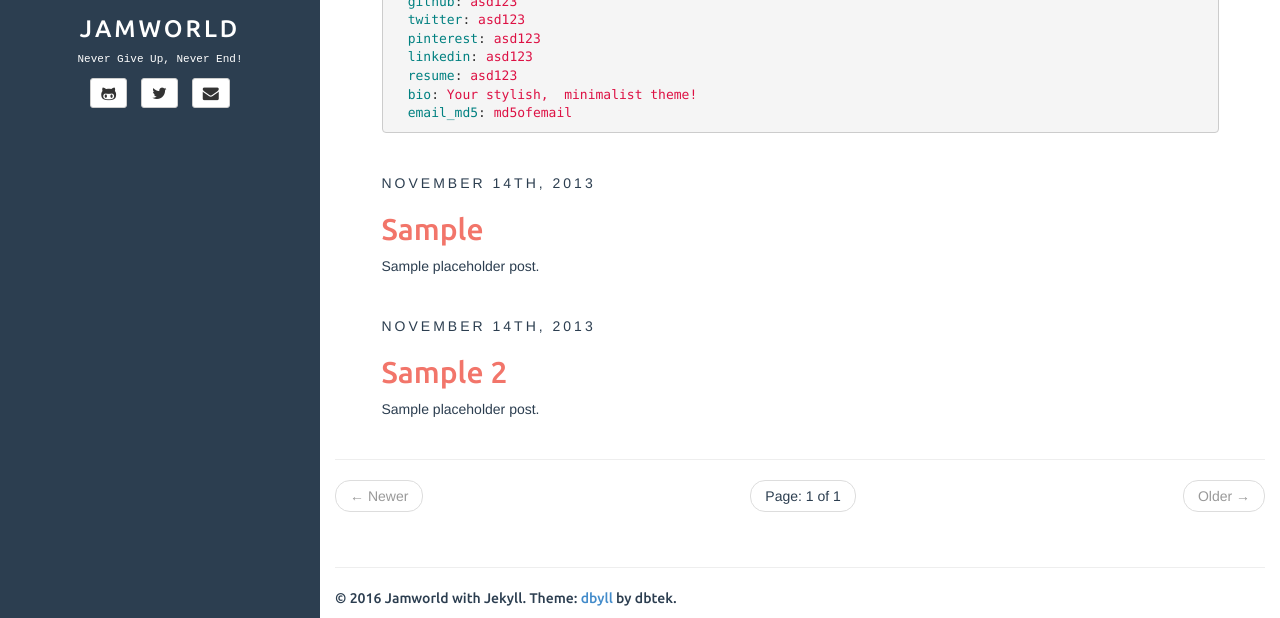
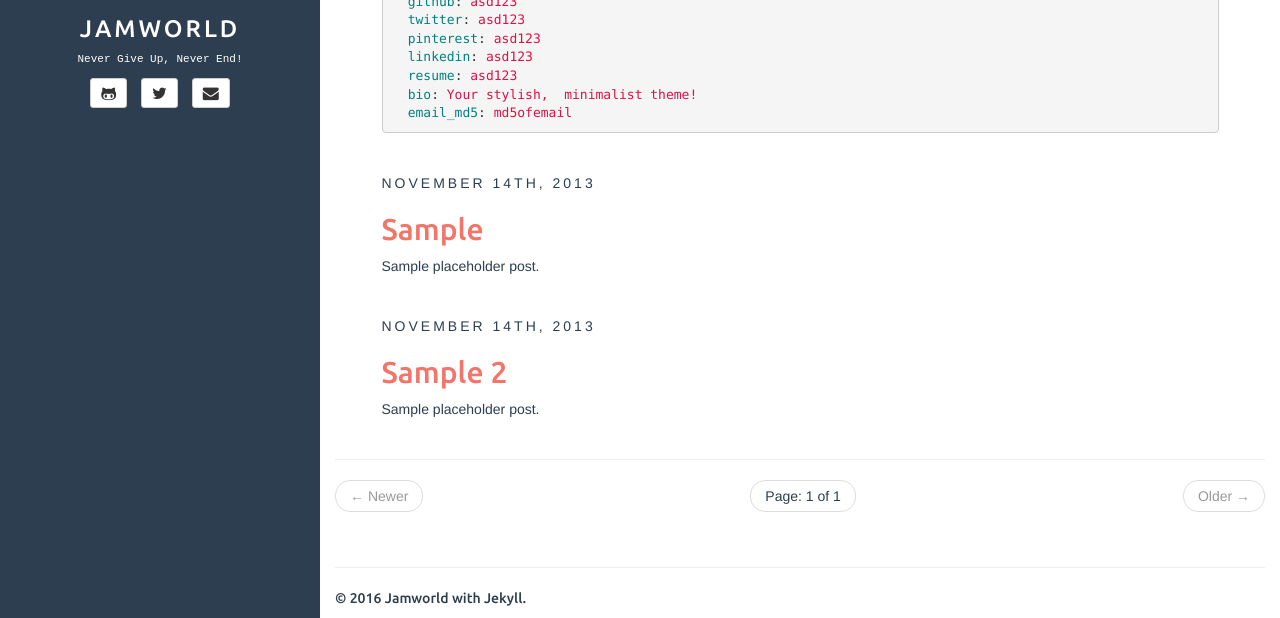
Before and after one commit to jam-world/jam-world.github.io, a Jekyll site: the page built from index.html, in a window 1280 px wide and 900 px high, scrolled down 878 px, cut to the strip 282-900 px from the top of the window. Built offline with Jekyll 4.4.1, drawn with Linux system fonts in a browser that asks for light colours; the list of posts is cut into pages by our own code.

Commit message:
modify foot

```diff
--- a/_includes/default.html
+++ b/_includes/default.html
@@ -168,7 +168,7 @@
 		<footer>
 			<hr/>
 			<p>
-				&copy; {{ site.time | date: '%Y' }} {{ site.author.name }} with Jekyll. Theme: <a href="https://github.com/dbtek/dbyll">dbyll</a> by dbtek.
+				&copy; {{ site.time | date: '%Y' }} {{ site.author.name }} with Jekyll.
 			</p>
 		</footer>
 	</div>
```
